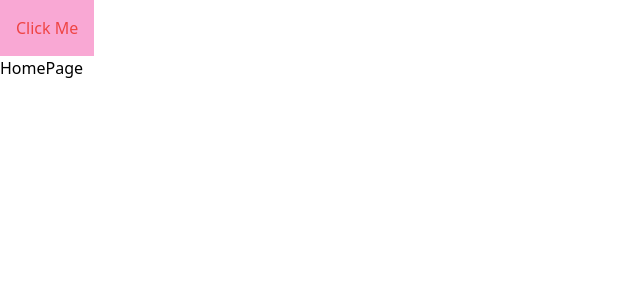
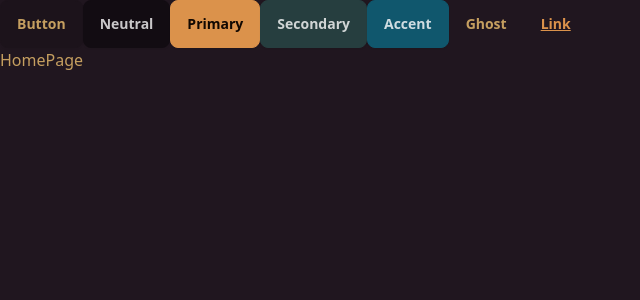
Before and after one commit to findpiyush/mern-thinkboard, a React (Vite) app in the folder frontend/: page / in a window 1280 px wide. Shown: the top 300 px of the page, without its empty margins (0-640 px from the left). Built offline with nearby package versions, Linux system fonts and the light colour scheme.

Commit message:
Add DaisyUI

```diff
--- a/frontend/package.json
+++ b/frontend/package.json
@@ -21,6 +21,7 @@
     "@types/react-dom": "^19.1.2",
     "@vitejs/plugin-react": "^4.4.1",
     "autoprefixer": "^10.4.23",
+    "daisyui": "^4.12.24",
     "eslint": "^9.25.0",
     "eslint-plugin-react-hooks": "^5.2.0",
     "eslint-plugin-react-refresh": "^0.4.19",
--- a/frontend/src/App.jsx
+++ b/frontend/src/App.jsx
@@ -7,14 +7,14 @@
 
 const App = () => {
   return (
-    <div>
-      <button
-        onClick={() => toast.success("Congrats")}
-        className="text-red-500 p-4 bg-pink-300"
-      >
-        {" "}
-        Click Me
-      </button>
+    <div data-theme="coffee">
+      <button className="btn">Button</button>
+      <button className="btn btn-neutral">Neutral</button>
+      <button className="btn btn-primary">Primary</button>
+      <button className="btn btn-secondary">Secondary</button>
+      <button className="btn btn-accent">Accent</button>
+      <button className="btn btn-ghost">Ghost</button>
+      <button className="btn btn-link">Link</button>
       <Routes>
         <Route path="/" element={<HomePage />} />
         <Route path="/create" element={<CreatePage />} />
--- a/frontend/tailwind.config.js
+++ b/frontend/tailwind.config.js
@@ -1,8 +1,13 @@
+import daisyui from "daisyui";
+
 /** @type {import('tailwindcss').Config} */
 export default {
   content: ["./index.html", "./src/**/*.{js,ts,jsx,tsx}"],
   theme: {
     extend: {},
   },
-  plugins: [],
+  plugins: [daisyui],
+  daisyui: {
+    themes: ["coffee", "forest"],
+  },
 };
```
Also changed, not shown: 1 other file (tests, documents, lock files or other folders).
